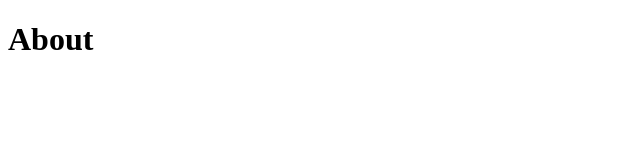
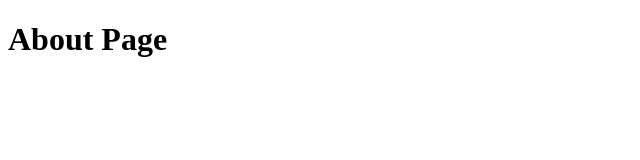
Before and after one commit to jen5307/jen5307.github.io, a Next.js app: page /nextjs-github-pages/About in a window 1280 px wide. Shown: the top 160 px of the page, without its empty margins (0-640 px from the left). Built offline with nearby package versions, Linux system fonts and the light colour scheme.

Commit message:
New pages

```diff
--- a/pages/About.jsx
+++ b/pages/About.jsx
@@ -1,7 +1,7 @@
 export default function About() {
     return (
         <div>
-            <h1>About</h1>
+            <h1>About Page</h1>
         </div>
     )
 }
--- a/pages/Portfolio.jsx
+++ b/pages/Portfolio.jsx
@@ -1,7 +1,7 @@
 export default function Portfolio() {
     return (
         <div>
-            <h1>Portfolio</h1>
+            <h1>Portfolio Page</h1>
         </div>
     )
 }
```
